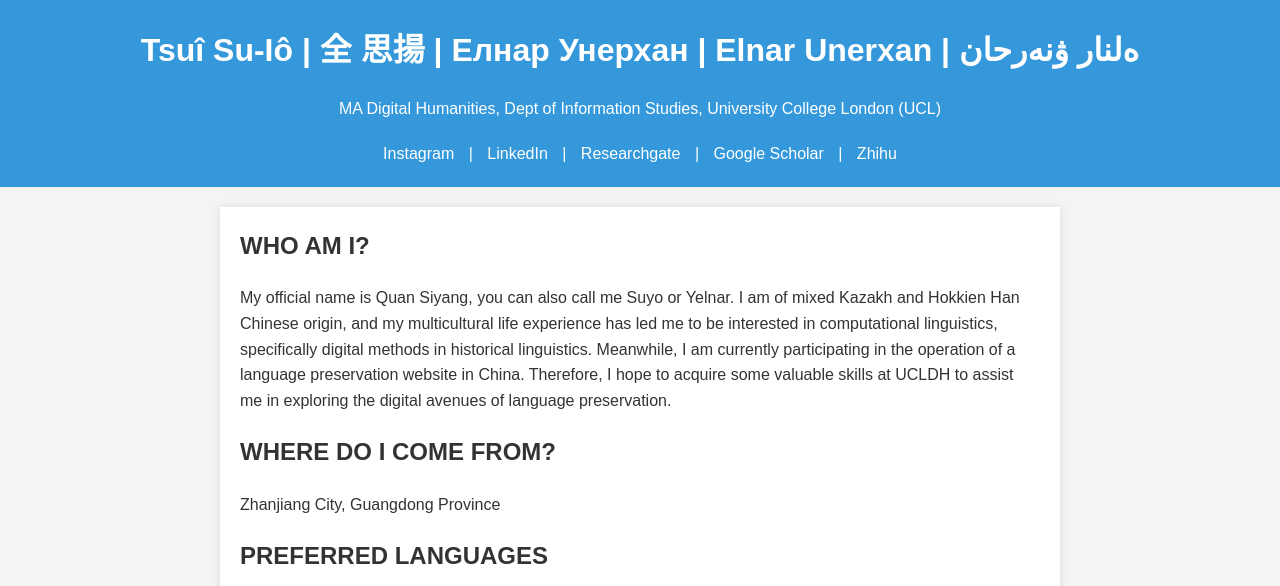
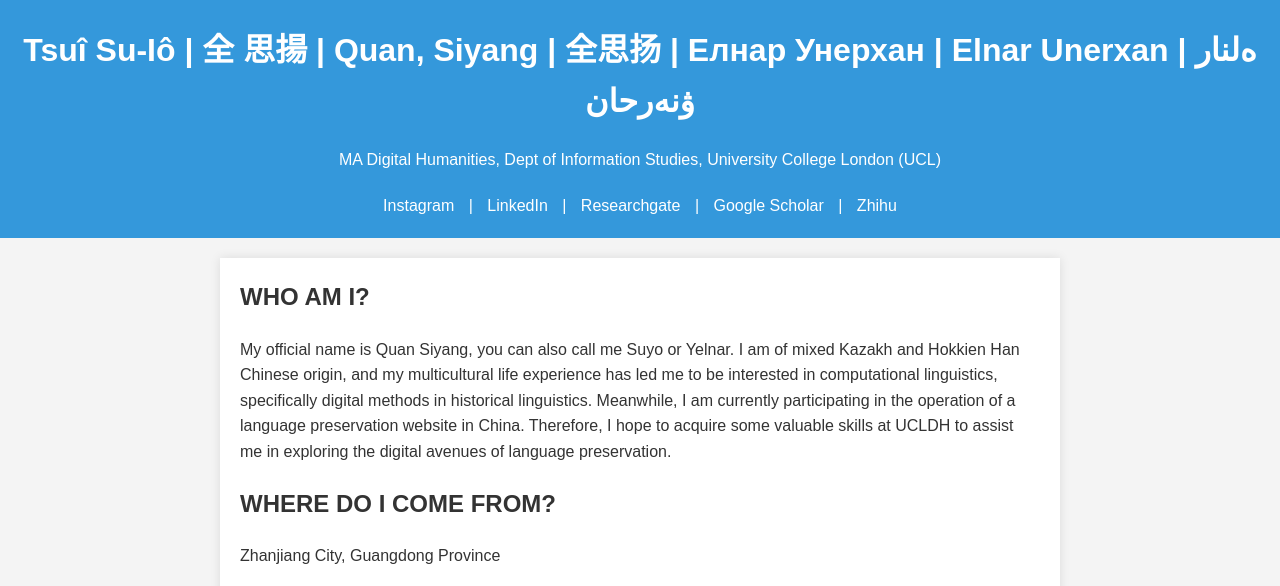
Before and after one commit to suyoatucl/suyoatucl.github.io, a plain HTML site: page index.html in a window 1280 px wide. Shown: the part 173-759 px from the top of the page. Drawn offline with Linux system fonts and the light colour scheme.

Commit message:
Update index.html

```diff
--- a/index.html
+++ b/index.html
@@ -8,7 +8,7 @@
 <body>
 <header>
     <img class="profile-image" src="profile_image.jpg" alt="Avatar">
-    <h1> Tsuî Su-Iô | 全 思揚 | Елнар Унерхан | Elnar Unerxan | ەلنار ۋنەرحان </h1>
+    <h1> Tsuî Su-Iô | 全 思揚 | Quan, Siyang | 全思扬 | Елнар Унерхан | Elnar Unerxan | ەلنار ۋنەرحان </h1>
     <p>MA Digital Humanities, Dept of Information Studies, University College London (UCL)</p>
     <div class="social-links">
         <a href="https://www.instagram.com/lrink233/" target="_blank">Instagram</a> |
```
